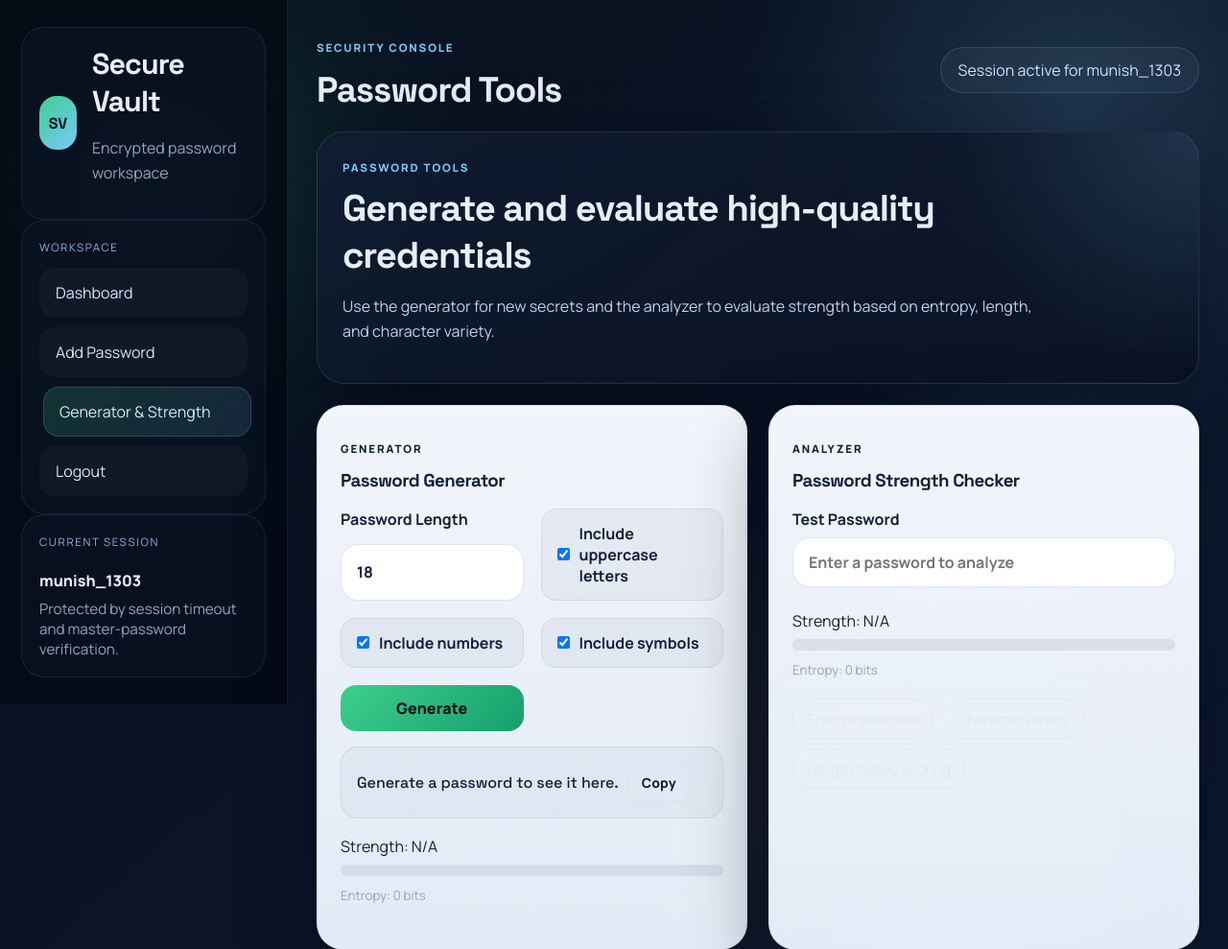
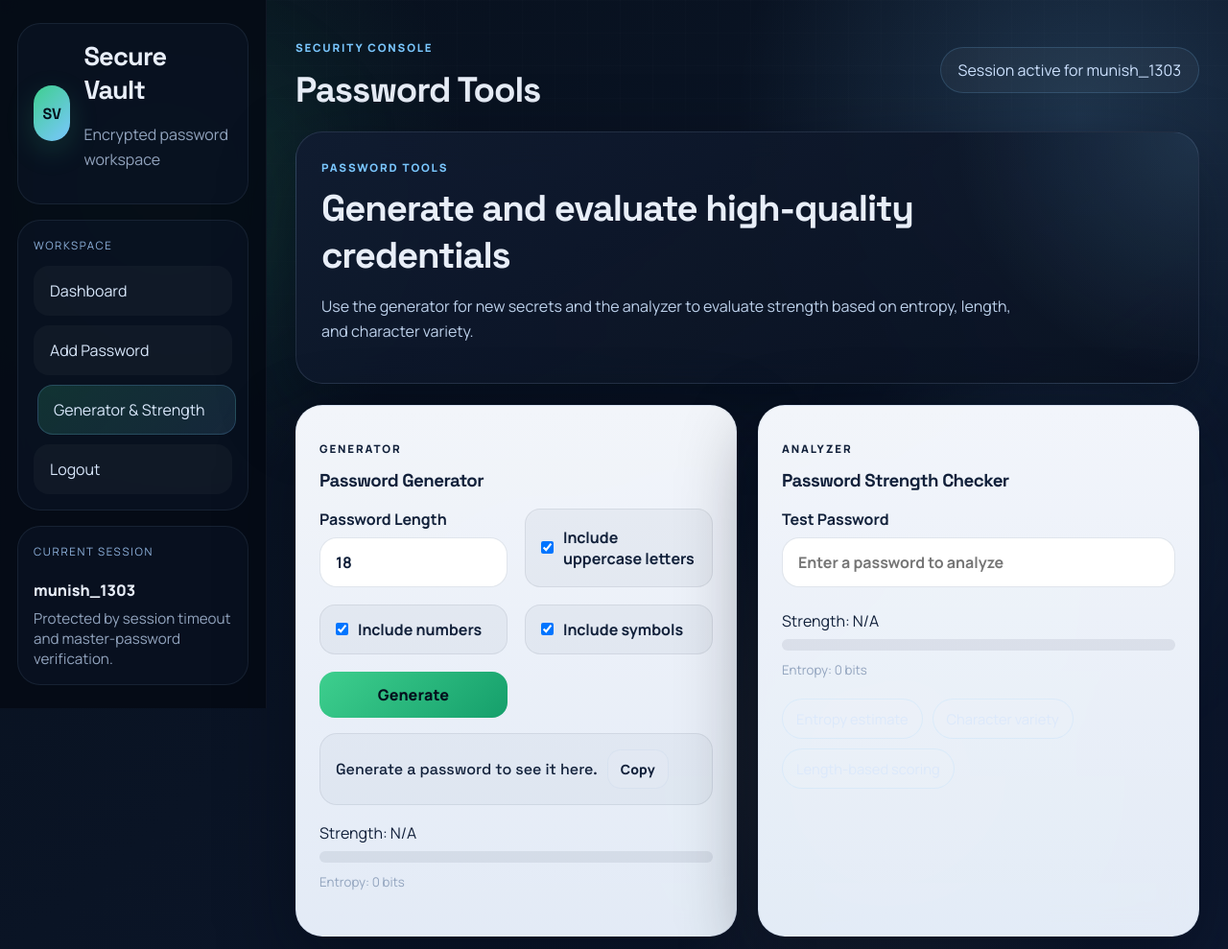
Before and after one commit to munish1303/SecureVault, a Flask app: page /tools in a window 1280 px wide. Shown: the top 989 px of the page at 96% size. Run offline with Flask 3, Linux system fonts and the light colour scheme; a user stored in the database is signed in.

Commit message:
Third Commit

```diff
--- a/frontend/static/styles.css
+++ b/frontend/static/styles.css
@@ -108,10 +108,10 @@ a {
 }
 
 .sidebar {
-    width: 300px;
-    padding: 28px 22px;
+    width: 278px;
+    padding: 24px 18px;
     background: rgba(5, 11, 21, 0.88);
-    border-right: 1px solid rgba(157, 181, 217, 0.10);
+    border-right: 1px solid rgba(157, 181, 217, 0.08);
     backdrop-filter: blur(16px);
     display: flex;
     flex-direction: column;
@@ -119,6 +119,7 @@ a {
     position: sticky;
     top: 0;
     align-self: flex-start;
+    gap: 16px;
 }
 
 .sidebar-top,
@@ -127,29 +128,30 @@ a {
     border: 1px solid rgba(157, 181, 217, 0.10);
     background: rgba(12, 22, 40, 0.62);
     border-radius: 24px;
-    padding: 18px;
+    padding: 16px;
 }
 
 .sidebar-top {
     display: flex;
-    gap: 16px;
+    gap: 14px;
     align-items: center;
 }
 
 .brand-mark {
-    width: 56px;
-    height: 56px;
-    border-radius: 18px;
+    width: 58px;
+    height: 58px;
+    border-radius: 20px;
     display: grid;
     place-items: center;
     background: linear-gradient(135deg, var(--primary), var(--accent));
     color: #04101b;
     font-family: "Space Grotesk", sans-serif;
     font-weight: 800;
+    box-shadow: 0 10px 30px rgba(62, 207, 142, 0.18);
 }
 
 .sidebar h1 {
-    font-size: 1.9rem;
+    font-size: 1.7rem;
 }
 
 .muted {
@@ -858,8 +860,6 @@ textarea {
         width: 100%;
         gap: 18px;
         position: static;
-        height: auto;
-        overflow-y: visible;
     }
 
     .topbar,
```
Also changed, not shown: database.db.
